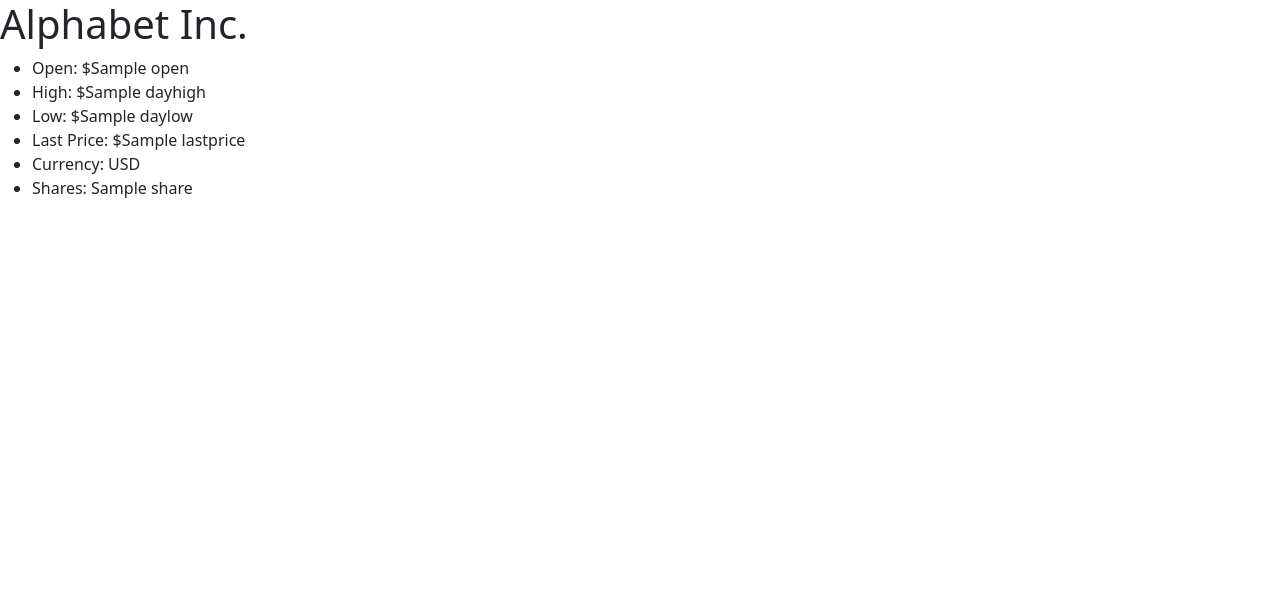
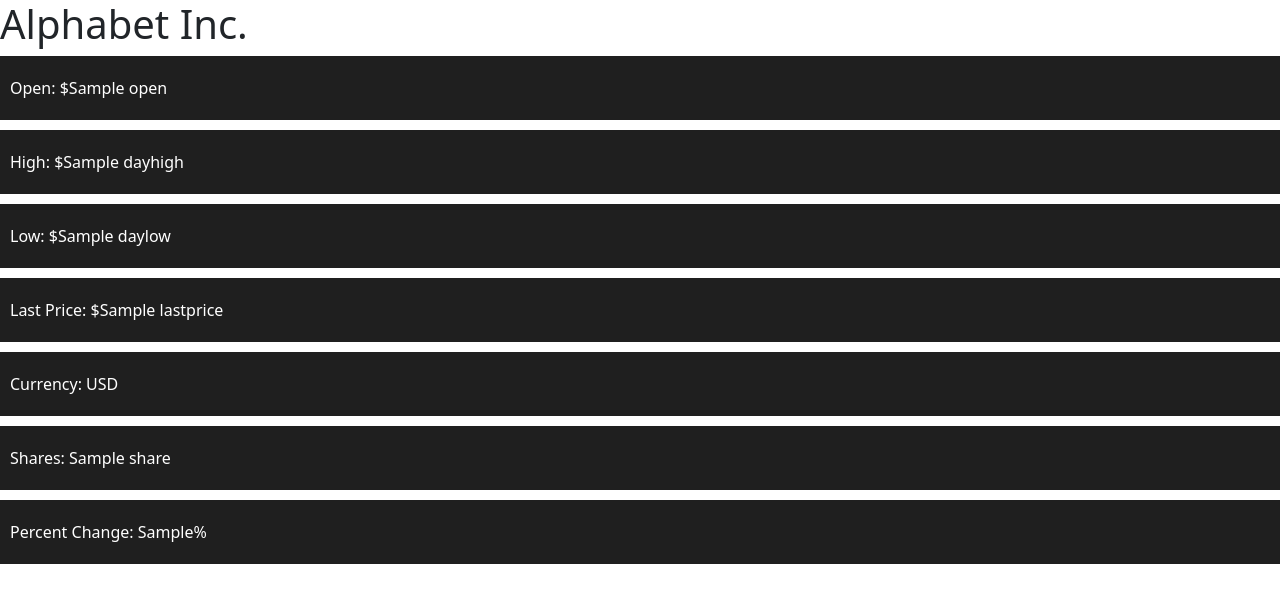
Before and after one commit to vkasabrukhau/stockBee, a Django app: template stocks/templates/stocks/stock.html in a window 1280 px wide. Shown: the top 603 px of the page. Run offline with Django 4.2, Linux system fonts and the light colour scheme; data comes from the database, SQL or seed files in the repository; the template is opened without the code that fills it: values that come from a table or form of the project are taken from there, most other values are stand-ins (such as "Sample title", 1, 10 or a date in 2020).

Commit message:
This is a very slow and slightly styled version of the app. Some static styling has been added to the homepage

```diff
--- a/stocks/static/stocks/styles.css
+++ /dev/null
@@ -1,8 +0,0 @@
-.li {
-    list-style-type: none;
-    color: red;
-}
-
-.a{
-    font-style: normal;
-}
--- /dev/null
+++ b/stocks/static/styles.css
@@ -0,0 +1,23 @@
+ul{
+    padding: 0 !important;
+    margin: 0 !important;
+}
+
+li {
+    list-style-type: none;
+    background-color: #1F1F1F;
+    padding-left: 10px;
+    padding-top: 20px;
+    padding-bottom: 20px;
+    margin-bottom: 10px;
+    margin: none;
+    color: #FFFFFF;
+}
+
+a{
+    font-style: normal;
+    text-decoration: none;
+    padding: none;
+    margin: none;
+    color: #FFFFFF;
+}
--- a/stocks/templates/stocks/stock.html
+++ b/stocks/templates/stocks/stock.html
@@ -9,5 +9,6 @@
         <li>Last Price: ${{lastprice}}</li>
         <li>Currency: {{currency}}</li>
         <li>Shares: {{share}}</li>
+        <li>Percent Change: {{percent_change}}%</li>
     </ul>
 {% endblock %}
```
Also changed, not shown: stocks/templates/stocks/index.html (+24 -1 lines), stocks/views.py (+12 -1 lines).
